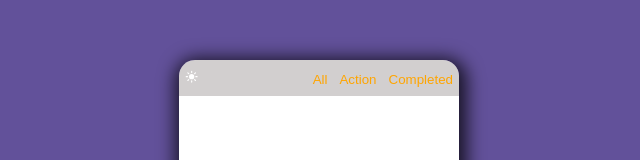
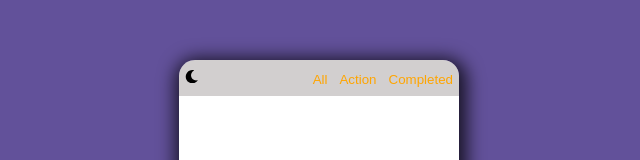
Before and after one commit to nyh98/todolist, a React (Create React App) app: page / in a window 1280 px wide. Both pictures are taken after a click on the button 512 px from the left and 267 px from the top of the page. Shown: the part 190-350 px from the top of the page, without its empty margins (321-961 px from the left). Built offline with nearby package versions, Linux system fonts and the light colour scheme.

Commit message:
다크모드 이미지 구현

```diff
--- a/src/components/header/Header.jsx
+++ b/src/components/header/Header.jsx
@@ -6,7 +6,10 @@ import NavMenus from './buttons/NavMenus';
 export default function Header({ darkMode, setDarkMode }) {
   return (
     <nav className={darkMode ? styles['top-darkMode'] : styles['top-basic']}>
-      <DarkModeButton setDarkMode={setDarkMode}></DarkModeButton>
+      <DarkModeButton
+        darkMode={darkMode}
+        setDarkMode={setDarkMode}
+      ></DarkModeButton>
       <NavMenus></NavMenus>
     </nav>
   );
--- a/src/components/header/buttons/DarkModeButton.jsx
+++ b/src/components/header/buttons/DarkModeButton.jsx
@@ -1,16 +1,21 @@
 import React from 'react';
 import CustomButton from './CustomButton';
 import { IoSunny } from 'react-icons/io5';
+import { FaMoon } from 'react-icons/fa';
 import styles from './buttons.module.css';
 
-export default function DarkModeButton({ setDarkMode }) {
+export default function DarkModeButton({ darkMode, setDarkMode }) {
   const chageMode = () => {
     setDarkMode(prev => !prev);
   };
 
   return (
     <CustomButton clickEvent={chageMode}>
-      <IoSunny className={styles['darkMode-img']} />
+      {darkMode ? (
+        <FaMoon className={styles['darkMode-img']} />
+      ) : (
+        <IoSunny className={styles['whiteMode-img']} />
+      )}
     </CustomButton>
   );
 }
--- a/src/components/header/buttons/buttons.module.css
+++ b/src/components/header/buttons/buttons.module.css
@@ -1,5 +1,9 @@
+.whiteMode-img {
+  color: white;
+  transition: all 0.2s linear;
+}
+
 .darkMode-img {
-  color: white;
   transition: all 0.2s linear;
 }
 
@@ -10,10 +14,12 @@
   transition: all 0.2s linear;
 }
 
+.whiteMode-img:hover,
 .darkMode-img:hover,
 .All-button:hover,
 .Action-button:hover,
 .Completed-button:hover {
   cursor: pointer;
+  color: orange;
   transform: scale(1.4);
 }
```
